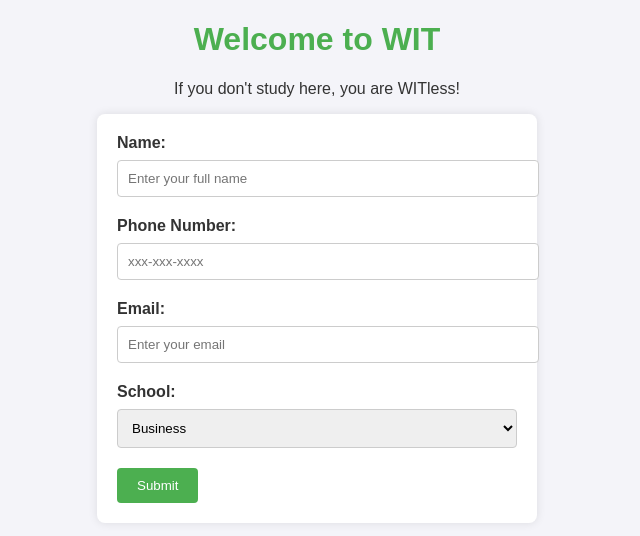
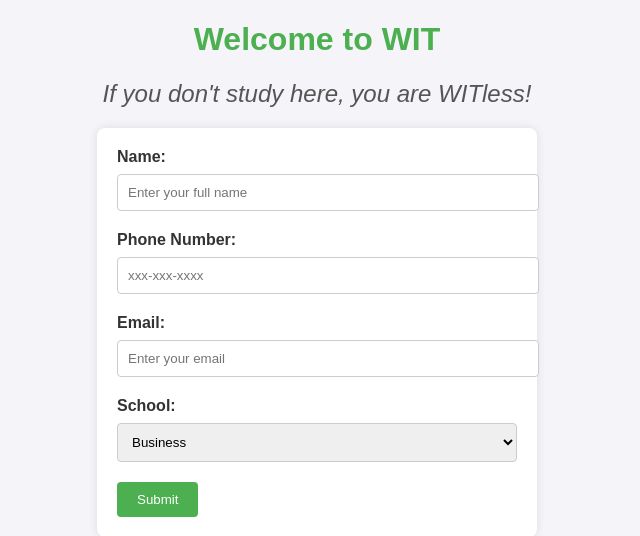
Before and after one commit to Donnerpartyplatter/WIT--Registration-, a Flask app: page / in a window 1280 px wide. Shown: the top 536 px of the page, without its empty margins (323-963 px from the left). Run offline with Flask 3, Linux system fonts and the light colour scheme.

Commit message:
Update style.css

```diff
--- a/static/style.css
+++ b/static/style.css
@@ -14,6 +14,15 @@ h1 {
 /* Center the slogan */
 p {
     text-align: center;
+}
+
+/* Specific style for the slogan */
+.slogan {
+    text-align: center;
+    font-size: 24px;
+    font-style: italic;
+    color: #555;
+    margin: 20px 0;
 }
 
 /* Flash messages styling */
```
